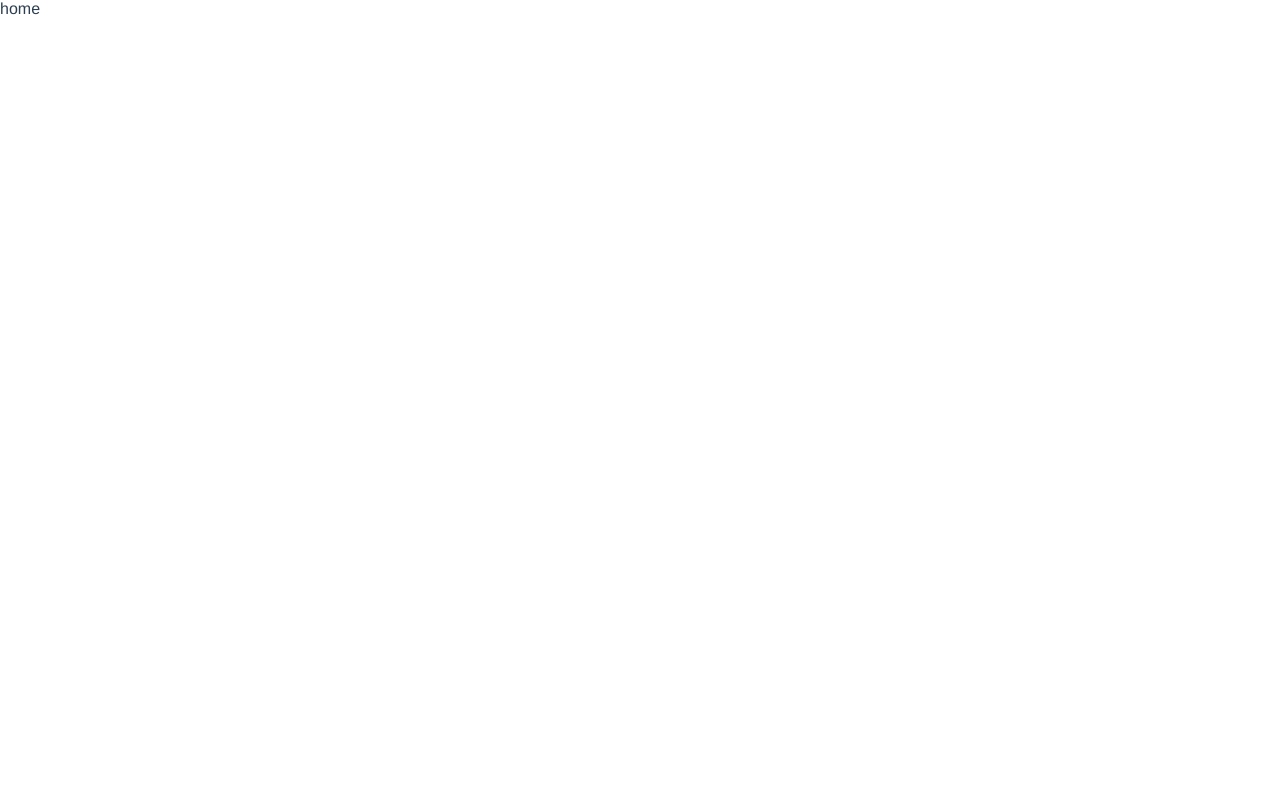
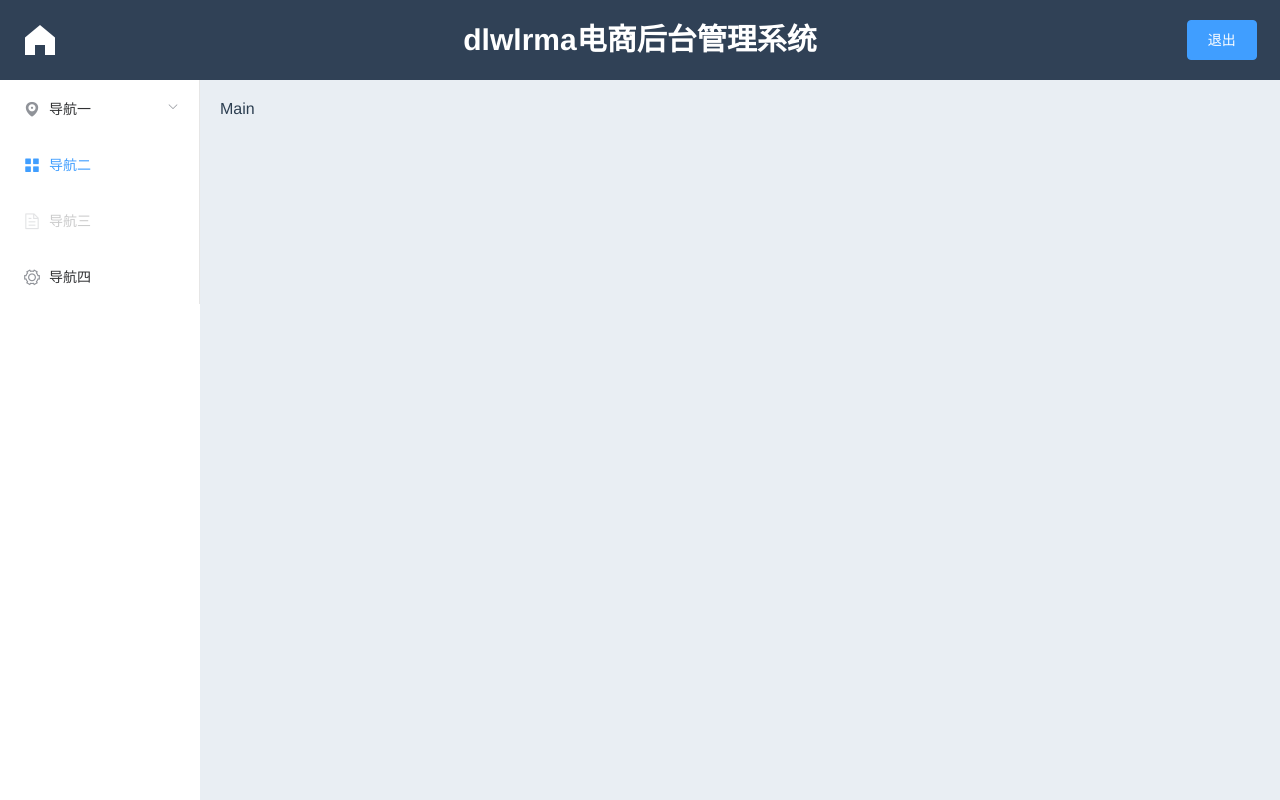
Before and after one commit to dlwlrmaiu/admin, a Vue app: page /#/ in a window 1280 px wide. Built offline with nearby package versions, Linux system fonts and the light colour scheme.

Commit message:
侧边栏

```diff
--- a/src/router/index.js
+++ b/src/router/index.js
@@ -2,6 +2,7 @@ import Vue from 'vue'
 import VueRouter from 'vue-router'
 import Login from '@/views/login/index'
 import Home from '@/views/home/index'
+import Haome from '@/views/ahome/index'
 
 Vue.use(VueRouter)
 
@@ -15,6 +16,11 @@ const routes = [
     path: '/',
     name: 'Home',
     component: Home
+  },
+  {
+    path: '/home',
+    name: 'Home',
+    component: Haome
   }
 ]
 
--- /dev/null
+++ b/src/views/ahome/index.vue
@@ -0,0 +1,133 @@
+<template>
+  <div id="home-container">
+    <el-container class="home-el-container">
+      <el-aside width="200px">
+        <el-menu>
+          <el-menu-item>
+            <i class="el-icon-s-home"></i>
+            <span slot="title">首页</span>
+          </el-menu-item>
+
+          <el-submenu index="1">
+            <template slot="title">
+              <i class="el-icon-user"></i>
+              <span>用户管理</span>
+            </template>
+            <el-menu-item index="1-1">
+              <i class="el-icon-user-solid"></i>
+              <span slot="title">用户列表</span>
+            </el-menu-item>
+          </el-submenu>
+
+          <el-submenu index="2">
+            <template slot="title">
+              <i class="el-icon-attract"></i>
+              <span>权限管理</span>
+            </template>
+            <el-menu-item index="2-1">
+              <i class="el-icon-s-custom"></i>
+              <span slot="title">角色列表</span>
+            </el-menu-item>
+            <el-menu-item index="2-2">
+              <i class="el-icon-menu"></i>
+              <span slot="title">权限列表</span>
+            </el-menu-item>
+          </el-submenu>
+
+          <el-submenu index="3">
+            <template slot="title">
+              <i class="el-icon-s-cooperation"></i>
+              <span>商品管理</span>
+            </template>
+            <el-menu-item index="3-1">
+              <i class="el-icon-s-shop"></i>
+              <span slot="title">商品列表</span>
+            </el-menu-item>
+            <el-menu-item index="3-2">
+              <i class="el-icon-circle-plus"></i>
+              <span slot="title">分类参数</span>
+            </el-menu-item>
+            <el-menu-item index="3-3">
+              <i class="el-icon-s-order"></i>
+              <span slot="title">商品分类</span>
+            </el-menu-item>
+          </el-submenu>
+
+          <el-submenu index="4">
+            <template slot="title">
+              <i class="el-icon-notebook-1"></i>
+              <span>订单管理</span>
+            </template>
+            <el-menu-item index="4-1">
+              <i class="el-icon-notebook-2"></i>
+              <span slot="title">订单列表</span>
+            </el-menu-item>
+          </el-submenu>
+
+          <el-submenu index="5">
+            <template slot="title">
+              <i class="el-icon-s-marketing"></i>
+              <span>数据统计</span>
+            </template>
+            <el-menu-item index="5-1">
+              <i class="el-icon-s-promotion"></i>
+              <span slot="title">数据报表</span>
+            </el-menu-item>
+          </el-submenu>
+
+
+        </el-menu>
+      </el-aside>
+      <el-container class="header-main-container">
+        <el-header height="80px">
+          <el-row>
+            <el-col :span="20">
+              <div class="grid-content bg-purple">
+                <h3 class="header-title">dlwlrma电商后台管理系统</h3>
+              </div>
+            </el-col>
+            <el-col :span="4">
+              <div class="grid-content bg-purple-light">
+                <el-button class="login-out" type="primary">退出</el-button>
+              </div>
+            </el-col>
+          </el-row>
+        </el-header>
+        <el-main>Main</el-main>
+      </el-container>
+    </el-container>
+  </div>
+</template>
+
+<script>
+export default {
+
+}
+</script>
+
+<style lang="less" scoped>
+ #home-container {
+   height: 100%;
+   .home-el-container {
+     height: 100%;
+     .el-menu {
+       height: 100%;
+     }
+     .header-main-container {
+       .el-header {
+         background-color: #304156;
+         color: #fff;
+         .header-title {
+           margin: 0;
+           padding: 0;
+           text-align: center;
+           line-height: 80px;
+         }
+         .login-out {
+           margin: 20px 200px;
+         }
+       }
+     }
+   }
+ }
+</style>
--- a/src/views/home/index.vue
+++ b/src/views/home/index.vue
@@ -1,5 +1,72 @@
 <template>
-  <div>home</div>
+  <div id="home-container">
+    <el-container class="home-el-container">
+      <el-header height="80px">
+        <el-row>
+          <el-col :span="2">
+            <div class="grid-content bg-purple">
+              <i class="el-icon-s-home"></i>
+            </div>
+          </el-col>
+          <el-col :span="20">
+            <div class="grid-content bg-purple">
+              <h3 class="header-title">dlwlrma电商后台管理系统</h3>
+            </div>
+          </el-col>
+          <el-col :span="2">
+            <div class="grid-content bg-purple-light">
+              <el-button class="login-out" type="primary">退出</el-button>
+            </div>
+          </el-col>
+        </el-row>
+      </el-header>
+      <el-container class="aside-main-container">
+        <el-aside width="200px">
+          <el-menu
+            default-active="2"
+            class="el-menu-vertical-demo"
+            @open="handleOpen"
+            @close="handleClose">
+            <el-submenu index="1">
+              <template slot="title">
+                <i class="el-icon-location"></i>
+                <span>导航一</span>
+              </template>
+              <el-menu-item-group>
+                <template slot="title">分组一</template>
+                <el-menu-item index="1-1">选项1</el-menu-item>
+                <el-menu-item index="1-2">选项2</el-menu-item>
+              </el-menu-item-group>
+              <el-menu-item-group title="分组2">
+                <el-menu-item index="1-3">选项3</el-menu-item>
+              </el-menu-item-group>
+              <el-submenu index="1-4">
+                <template slot="title">选项4</template>
+                <el-menu-item index="1-4-1">选项1</el-menu-item>
+              </el-submenu>
+              <el-menu-item index="4">
+              <i class="el-icon-setting"></i>
+              <span slot="title">导航四</span>
+            </el-menu-item>
+            </el-submenu>
+            <el-menu-item index="2">
+              <i class="el-icon-menu"></i>
+              <span slot="title">导航二</span>
+            </el-menu-item>
+            <el-menu-item index="3" disabled>
+              <i class="el-icon-document"></i>
+              <span slot="title">导航三</span>
+            </el-menu-item>
+            <el-menu-item index="4">
+              <i class="el-icon-setting"></i>
+              <span slot="title">导航四</span>
+            </el-menu-item>
+          </el-menu>
+        </el-aside>
+        <el-main>Main</el-main>
+      </el-container>
+    </el-container>
+  </div>
 </template>
 
 <script>
@@ -8,6 +75,37 @@ export default {
 }
 </script>
 
-<style>
-
+<style lang="less" scoped>
+ #home-container {
+   height: 100%;
+   .home-el-container {
+     height: 100%;
+     .el-header {
+       height: 200px;
+       background-color: #304156;
+       .el-icon-s-home {
+         color: #fff;
+         font-size: 40px;
+         line-height: 80px;
+         text-align: center;
+       }
+       .header-title {
+         color: #fff;
+         text-align: center;
+         margin: 0;
+         padding: 0;
+         line-height: 80px;
+         font-size: 30px;
+       }
+       .login-out {
+         margin: 20px 30px;
+       }
+     }
+     .aside-main-container {
+       .el-main {
+         background-color: #E9EEF3;
+       }
+     }
+   }
+ }
 </style>
```
Also changed, not shown: src/assets/logo.png (added).
